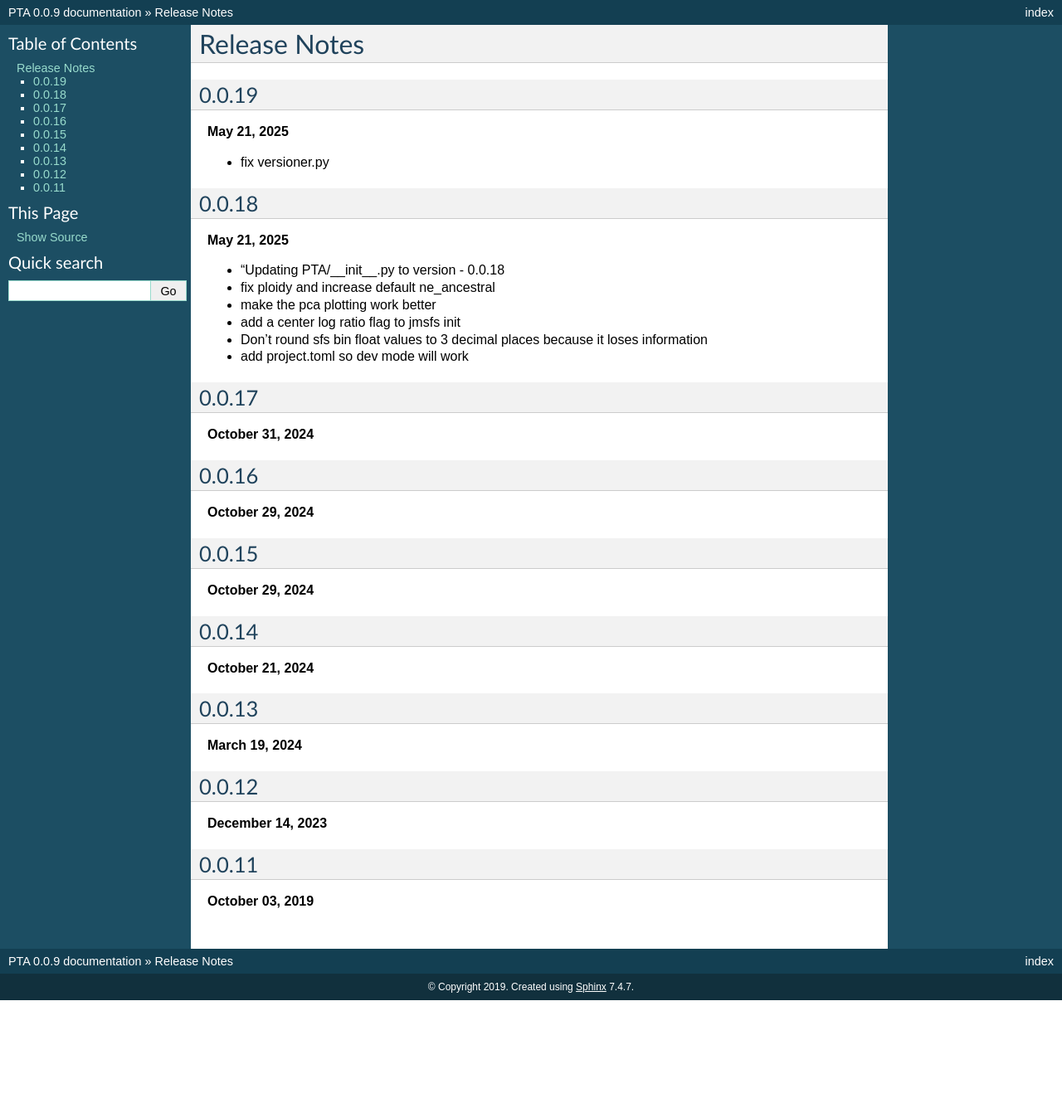
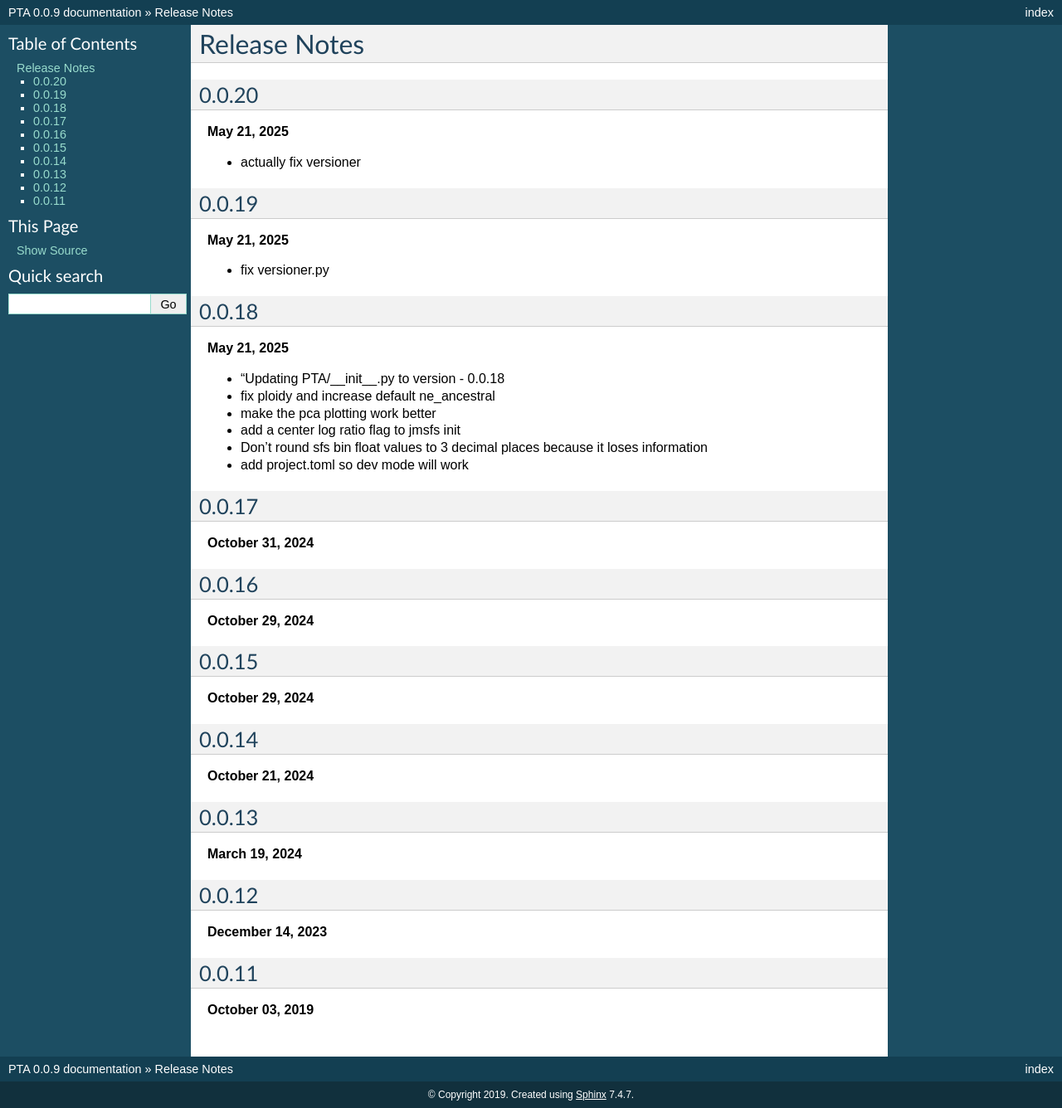
Before and after one commit to isaacovercast/PTA, a Sphinx documentation site: the page built from docs/releasenotes.rst, in a window 1280 px wide. Shown: the whole page at 83% size. Built offline with Sphinx 7.4.7, drawn with Linux system fonts in a browser that asks for light colours; before the commit the page ends 1206 px from its top, so only the background shows below that.

Commit message:
"Updating PTA/__init__.py to version - 0.0.20

```diff
--- a/PTA/__init__.py
+++ b/PTA/__init__.py
@@ -1,7 +1,7 @@
 """
 PTA - Phylogeographic Temporal Analysis
 """
-__version__ = "0.0.19"
+__version__ = "0.0.20"
 __author__ = "Isaac Overcast"
 
 ## Possible values for __loglevel__: "DEBUG"  "INFO"  "WARN"  "ERROR"
--- a/docs/releasenotes.rst
+++ b/docs/releasenotes.rst
@@ -2,6 +2,12 @@
 
 Release Notes
 =============
+
+0.0.20
+------
+**May 21, 2025**
+
+- actually fix versioner
 
 0.0.19
 ------
```
Also changed, not shown: 1 other file.
